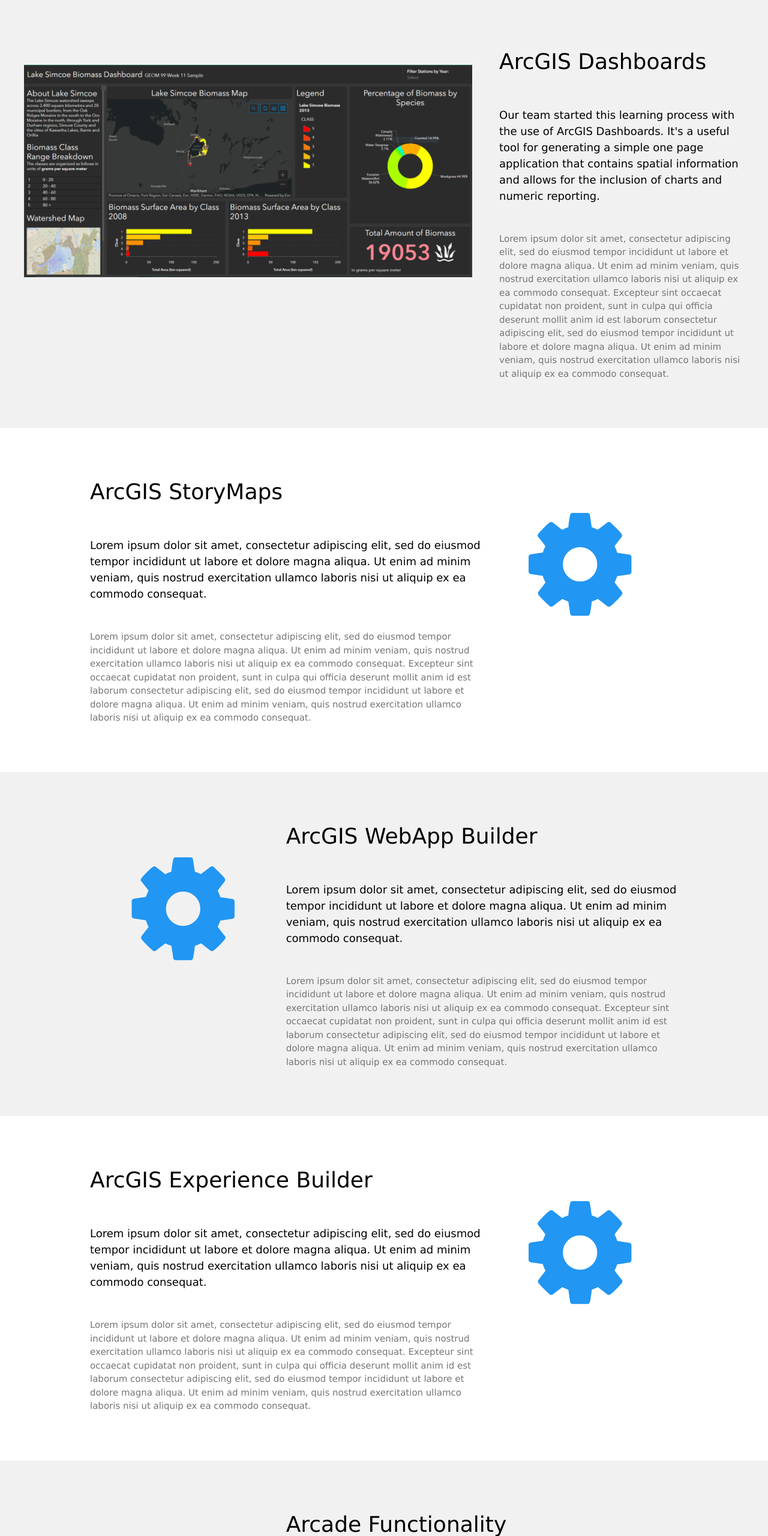
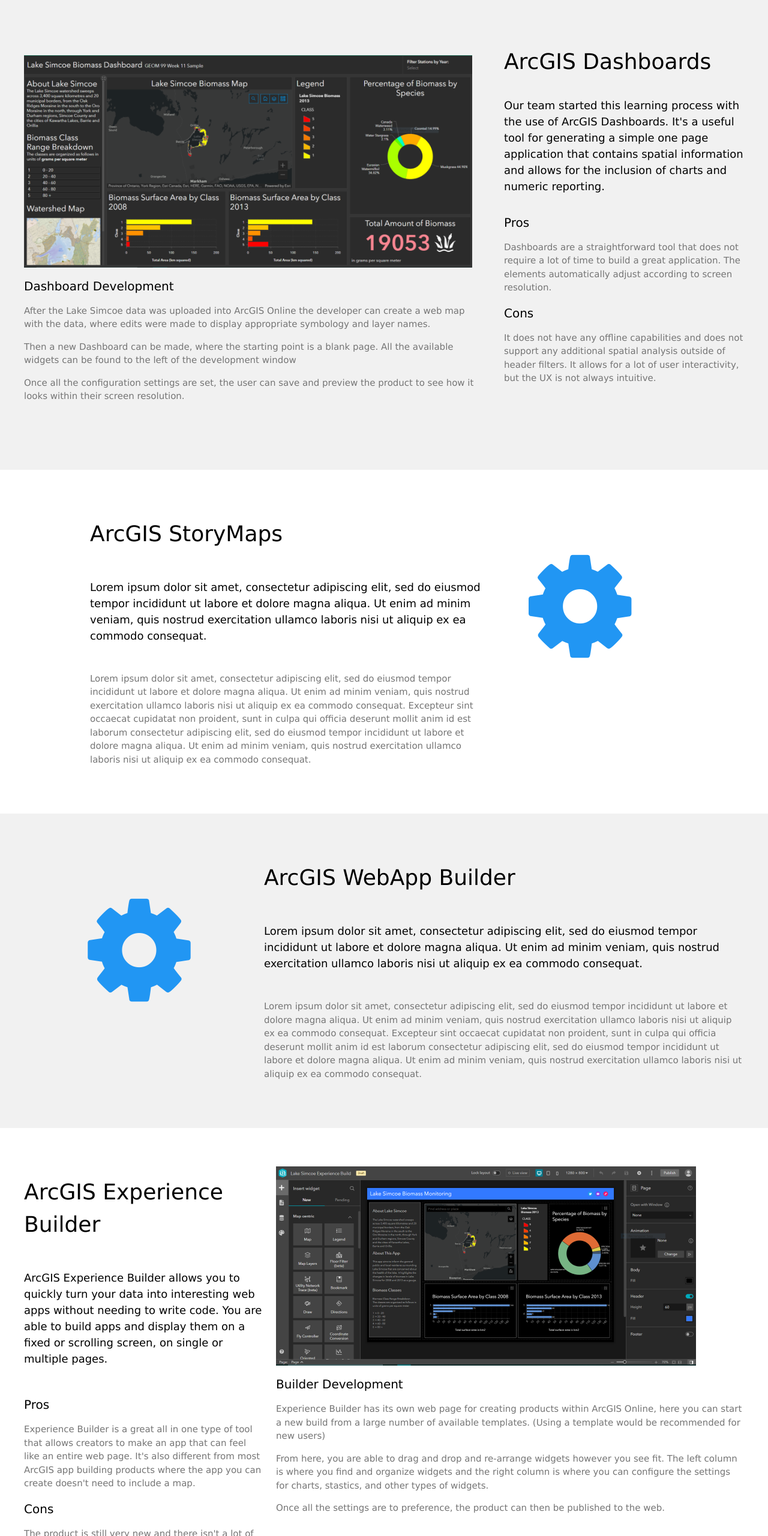
Before and after one commit to GeospatialNerd/geom99final, a plain HTML site: page index.html in a window 1280 px wide. Shown: the part 1909-4469 px from the top of the page at 60% size. Drawn offline with Linux system fonts and the light colour scheme.

Commit message:
exp build  fill in

```diff
--- a/index.html
+++ b/index.html
@@ -83,22 +83,30 @@
 <div class="w3-container w3-blue w3-center w3-opacity w3-padding-16">
     <h1>Project Process / Software Used</h1>
 </div>
-<!-- ArcGIS Dashboard Grid Starts here ----------------------------------->
+<!-- Ashley Edits Here -->
+<!-- ArcGIS Dashboard Grid Starts here ------------------------------------------------------------>
 <div id="dash" class="w3-row-padding w3-light-grey w3-padding-64 w3-container">
     <div class="content2">
-        <div class="onethird w3-padding-32">
+        <div class="w3-twothird w3-padding-32 extrapadr">
         <!-- Picture goes here -->
-        <img src="images/DashboardFinalMostly_Resized.PNG" alt="Fleming SENRS Logo">
+        <img src="images/DashboardFinalMostly_Resized.PNG" alt="ArcGIS Dashboard Example">
+        <h4>Dashboard Development</h4>
+        <p class="w3-text-grey">After the Lake Simcoe data was uploaded into ArcGIS Online the developer can create a web map with the data, where edits were made to display appropriate symbology and layer names.</p>
+        <p class="w3-text-grey">Then a new Dashboard can be made, where the starting point is a blank page. All the available widgets can be found to the left of the development window</p>
+        <p class="w3-text-grey">Once all the configuration settings are set, the user can save and preview the product to see how it looks within their screen resolution.</p>
         </div>
-            <div class="twothird">
+            <div class="w3-third">
                 <h1>ArcGIS Dashboards</h1>
-                <h5 class="w3-padding-32">Our team started this learning process with the use of ArcGIS Dashboards. It's a useful tool for generating a simple one page application that contains spatial information and allows for the inclusion of charts and numeric reporting.</h5>
-                <p class="w3-text-grey">Lorem ipsum dolor sit amet, consectetur adipiscing elit, sed do eiusmod tempor incididunt ut labore et dolore magna aliqua. Ut enim ad minim veniam, quis nostrud exercitation ullamco laboris nisi ut aliquip ex ea commodo consequat. Excepteur sint occaecat cupidatat non proident, sunt in culpa qui officia deserunt mollit anim id est laborum consectetur adipiscing elit, sed do eiusmod tempor incididunt ut labore et dolore magna aliqua. Ut enim ad minim veniam, quis nostrud exercitation ullamco laboris nisi ut aliquip ex ea commodo consequat.</p>
+                <h5 class="w3-padding-16">Our team started this learning process with the use of ArcGIS Dashboards. It's a useful tool for generating a simple one page application that contains spatial information and allows for the inclusion of charts and numeric reporting.</h5>
+                <h4>Pros</h4>
+                <p class="w3-text-grey">Dashboards are a straightforward tool that does not require a lot of time to build a great application. The elements automatically adjust according to screen resolution.</p>
+                <h4>Cons</h4>
+                <p class="w3-text-grey">It does not have any offline capabilities and does not support any additional spatial analysis outside of header filters. It allows for a lot of user interactivity, but the UX is not always intuitive.</p>
             </div>
     </div>
 </div>
 
-<!-- Third Grid ----------------------------------->
+<!-- StoryMaps Grid ----------------------------------->
 <div  id="story" class="w3-row-padding w3-padding-64 w3-container">
     <div class="w3-content">
         <div class="w3-twothird">
@@ -113,9 +121,9 @@
     </div>
 </div>
 
-<!-- Fourth Grid ----------------------------------->
+<!-- Webapp Builder Grid ----------------------------------->
 <div id="app" class="w3-row-padding w3-light-grey w3-padding-64 w3-container">
-    <div class="w3-content">
+    <div class="content2">
         <!-- Picture goes here -->
         <div class="w3-third w3-center">
             <i class="fa fa-cog w3-padding-64 w3-text-blue w3-margin-right"></i>
@@ -129,22 +137,30 @@
     </div>
 </div>
 
-<!-- Fifth Grid ----------------------------------->
+<!-- Ashley Editing Here -->
+<!-- Experience Builder Grid ----------------------------------->
 <div id="exp" class="w3-row-padding w3-padding-64 w3-container">
-    <div class="w3-content">
-        <div class="w3-twothird">
+    <div class="content2">
+        <div class="w3-third">
             <h1>ArcGIS Experience Builder</h1>
-            <h5 class="w3-padding-32">Lorem ipsum dolor sit amet, consectetur adipiscing elit, sed do eiusmod tempor incididunt ut labore et dolore magna aliqua. Ut enim ad minim veniam, quis nostrud exercitation ullamco laboris nisi ut aliquip ex ea commodo consequat.</h5>
-            <p class="w3-text-grey">Lorem ipsum dolor sit amet, consectetur adipiscing elit, sed do eiusmod tempor incididunt ut labore et dolore magna aliqua. Ut enim ad minim veniam, quis nostrud exercitation ullamco laboris nisi ut aliquip ex ea commodo consequat. Excepteur sint occaecat cupidatat non proident, sunt in culpa qui officia deserunt mollit anim id est laborum consectetur adipiscing elit, sed do eiusmod tempor incididunt ut labore et dolore magna aliqua. Ut enim ad minim veniam, quis nostrud exercitation ullamco laboris nisi ut aliquip ex ea commodo consequat.</p>
+            <h5 class="w3-padding-32">ArcGIS Experience Builder allows you to quickly turn your data into interesting web apps without needing to write code. You are able to build apps and display them on a fixed or scrolling screen, on single or multiple pages.</h5>
+            <h4>Pros</h4>
+            <p class="w3-text-grey">Experience Builder is a great all in one type of tool that allows creators to make an app that can feel like an entire web page. It's also different from most ArcGIS app building products where the app you can create doesn't need to include a map.</p>
+            <h4>Cons</h4>
+            <p class="w3-text-grey">The product is still very new and there isn't a lot of documentation to support development. The designing UX is not always clear and can be difficult to work with at times. The number of options for configuration can also feel overwhelming to new users.</p>
         </div>
         <!-- Picture goes here ---->
-        <div class="w3-third w3-center">
-            <i class="fa fa-cog w3-padding-64 w3-text-blue"></i>
+        <div class="w3-twothird extrapadl">
+            <img src="images/ExpBuildUXResized.PNG" alt="ArcGIS Exp Builder UX">
+            <h4>Builder Development</h4>
+            <p class="w3-text-grey">Experience Builder has its own web page for creating products within ArcGIS Online, here you can start a new build from a large number of available templates. (Using a template would be recommended for new users)</p>
+            <p class="w3-text-grey">From here, you are able to drag and drop and re-arrange widgets however you see fit. The left column is where you find and organize widgets and the right column is where you can configure the settings for charts, stastics, and other types of widgets.</p>
+            <p class="w3-text-grey">Once all the settings are to preference, the product can then be published to the web.</p>
         </div>
     </div>
 </div>
 
-<!-- Sixth Grid ----------------------------------->
+<!-- Arcade Grid ----------------------------------->
 <div id="arcade" class="w3-row-padding w3-light-grey w3-padding-64 w3-container">
     <div class="w3-content">
         <div class="w3-third w3-center">
@@ -160,7 +176,7 @@
     </div>
 </div>
 
-<!-- Seventh Grid ----------------------------------->
+<!-- VertiGIS Studio Grid ----------------------------------->
 <div id="vert" class="w3-row-padding w3-padding-64 w3-container">
     <div class="w3-content">
         <div class="w3-twothird">
@@ -191,7 +207,7 @@
     </div>
 </div>
 
-<!-- Last grid -->
+<!-- Disclaimer grid -->
 <div class="w3-container w3-black w3-center w3-opacity w3-padding-16">
     <h1 class="w3-margin w3-xlarge">This project was completed as part of academinc learning for the Fleming College - Web GIS Development Course</h1>
 </div>
--- a/main.css
+++ b/main.css
@@ -82,19 +82,20 @@
     background-color: #cccccc;
 }
 
+/* Needed to make the w3 content part bigger for pictures */
 .content2 {
     max-width: 1200px;
     margin-left:auto;
     margin-right:auto
 }
 
-.onethird {
-    width: 33%;
-    float: left;
+/* Needed extra space between sections */
+.extrapadr {
+    padding-right: 29px;
 }
 
-.twothird {
-    margin-left: 66%;
+.extrapadl {
+    padding-left: 20px;
 }
 
 /* W3 Schools CSS Taken Straight from Their Website */
@@ -170,7 +171,7 @@
 .w3-bar .w3-dropdown-hover,.w3-bar .w3-dropdown-click{position:static;float:left}
 .w3-bar .w3-button{white-space:normal}
 .w3-bar-block .w3-bar-item{width:100%;display:block;padding:8px 16px;text-align:left;border:none;white-space:normal;float:none;outline:0}
-.w3-bar-block.w3-center .w3-bar-item{text-align:center}.w3-block{display:block;width:100%}
+.w3-bar-block.w3-center .w3-bar-item{text-align:left}.w3-block{display:block;width:100%}
 .w3-responsive{display:block;overflow-x:auto}
 .w3-container:after,.w3-container:before,.w3-panel:after,.w3-panel:before,.w3-row:after,.w3-row:before,.w3-row-padding:after,.w3-row-padding:before,
 .w3-cell-row:before,.w3-cell-row:after,.w3-clear:after,.w3-clear:before,.w3-bar:before,.w3-bar:after{content:"";display:table;clear:both}
```
Also changed, not shown: images/ExpBuildUXResized.PNG (added).
